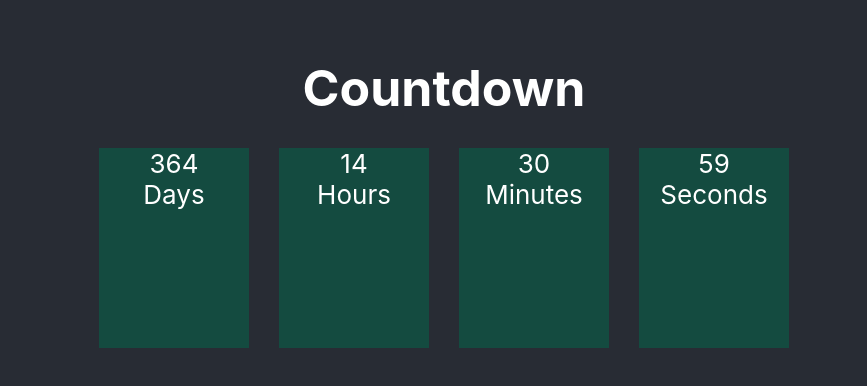
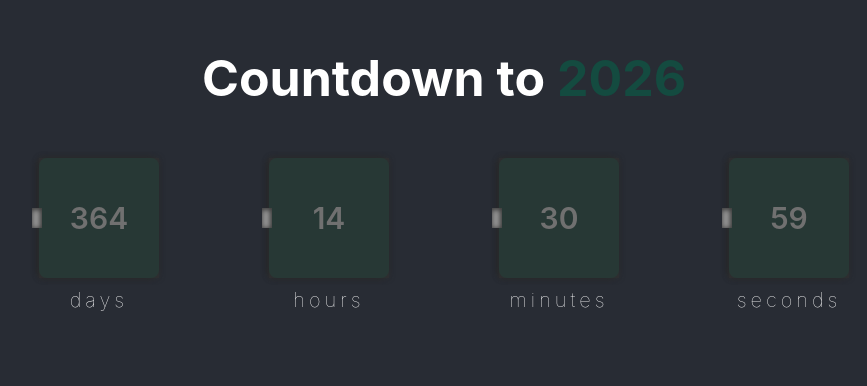
Before and after one commit to MNazran/React, a React (Create React App) app in the folder countdown/: page / in a window 1280 px wide. Shown: the part 218-604 px from the top of the page, without its empty margins (196-1063 px from the left). Built offline with nearby package versions, Linux system fonts and the light colour scheme.

Commit message:
Enhance countdown display: refactor to dynamically render time values and improve styling

```diff
--- a/countdown/src/components/countdown/Countdown.jsx
+++ b/countdown/src/components/countdown/Countdown.jsx
@@ -32,43 +32,24 @@ const Countdown = () => {
 
   return (
     <div className='countdown'>
-      <h2>Countdown</h2>
+      <h2>
+        Countdown to <span style={{ color: '#144b40' }}>2026</span>
+      </h2>
       <div className='content'>
-        <div className='box'>
-          <div className='value'>
-            <span>{remainingTime.days}</span>
-          </div>
-          <div className='label'>
-            <span>Days</span>
-          </div>
-        </div>
-
-        <div className='box'>
-          <div className='value'>
-            <span>{remainingTime.hours}</span>
-          </div>
-          <div className='label'>
-            <span>Hours</span>
-          </div>
-        </div>
-
-        <div className='box'>
-          <div className='value'>
-            <span>{remainingTime.minutes}</span>
-          </div>
-          <div className='label'>
-            <span>Minutes</span>
-          </div>
-        </div>
-
-        <div className='box'>
-          <div className='value'>
-            <span>{remainingTime.seconds}</span>
-          </div>
-          <div className='label'>
-            <span>Seconds</span>
-          </div>
-        </div>
+        {Object.entries(remainingTime).map((el) => {
+          const label = el[0];
+          const value = el[1];
+          return (
+            <div className='box' key={label}>
+              <div className='value'>
+                <span>{value}</span>
+              </div>
+              <div className='label'>
+                <span>{label}</span>
+              </div>
+            </div>
+          );
+        })}
       </div>
     </div>
   );
--- a/countdown/src/components/countdown/styles.css
+++ b/countdown/src/components/countdown/styles.css
@@ -8,7 +8,7 @@
 }
 .countdown h2 {
   font-size: 50px;
-  margin-bottom: 30px;
+  margin-bottom: 50px;
 }
 
 .countdown .box {
@@ -17,6 +17,95 @@
   flex-direction: column;
   align-items: center;
   height: 200px;
-  max-width: 150px;
+  max-width: 200px;
+  color: white;
+}
+
+.countdown .value {
+  font-size: 30px;
+  font-weight: 600;
   background-color: #144b40;
+  display: flex;
+  justify-content: center;
+  align-items: center;
+  border-radius: 8px;
+  width: 120px;
+  height: 120px;
+  position: relative;
+  box-shadow: -2px 0px 5px 1px #232423ad;
 }
+
+/* @media screen and (min-width: 790px) {
+  .countdown .value {
+    font-size: 80px;
+    width: 200px;
+    height: 200px;
+  }
+  .countdown .box {
+    max-width: 160px;
+    height: 250px;
+  }
+}
+
+@media screen and (min-width: 550px) {
+  .countdown .value {
+    font-size: 80px;
+    width: 160px;
+    height: 160px;
+  }
+  .countdown .box {
+    max-width: 160px;
+    height: 250px;
+  }
+}
+
+@media screen and (min-width: 375px) {
+  .countdown .value {
+    font-size: 30px;
+    width: 80px;
+    height: 80px;
+  }
+  .countdown .box {
+    max-width: 80px;
+    height: 200px;
+  }
+} */
+
+@media screen and (max-width: 550px) {
+  .countdown .value {
+    font-size: 30px;
+    width: 80px;
+    height: 80px;
+  }
+  .countdown .box {
+    max-width: 80px;
+    height: 200px;
+  }
+}
+
+.countdown .value::before {
+  content: '';
+  position: absolute;
+  width: 100%;
+  height: 100%;
+  z-index: 2;
+  background-color: #313131b0;
+  box-shadow: 0px 0px 5px 0px #2e2f2ed6;
+}
+.countdown .value::after {
+  content: '';
+  position: absolute;
+  z-index: 2;
+  left: -7px;
+  width: 10px;
+  height: 20px;
+  background-color: #969696;
+  box-shadow: inset -1px 1px 5px 1px #0e0e0ead;
+}
+
+.countdown .label {
+  font-size: 20px;
+  font-weight: 100;
+  letter-spacing: 4px;
+  margin-top: 10px;
+}
```
